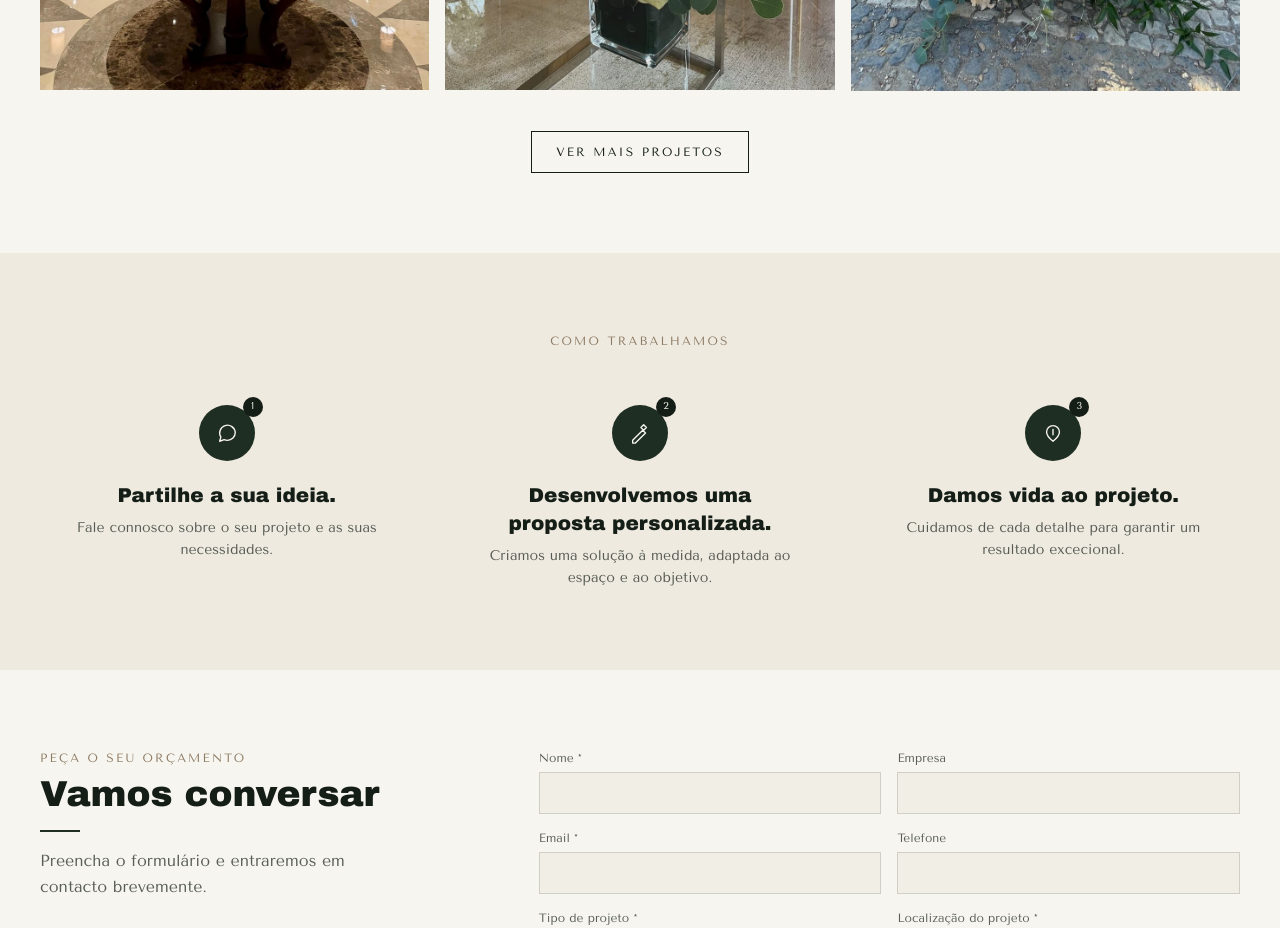
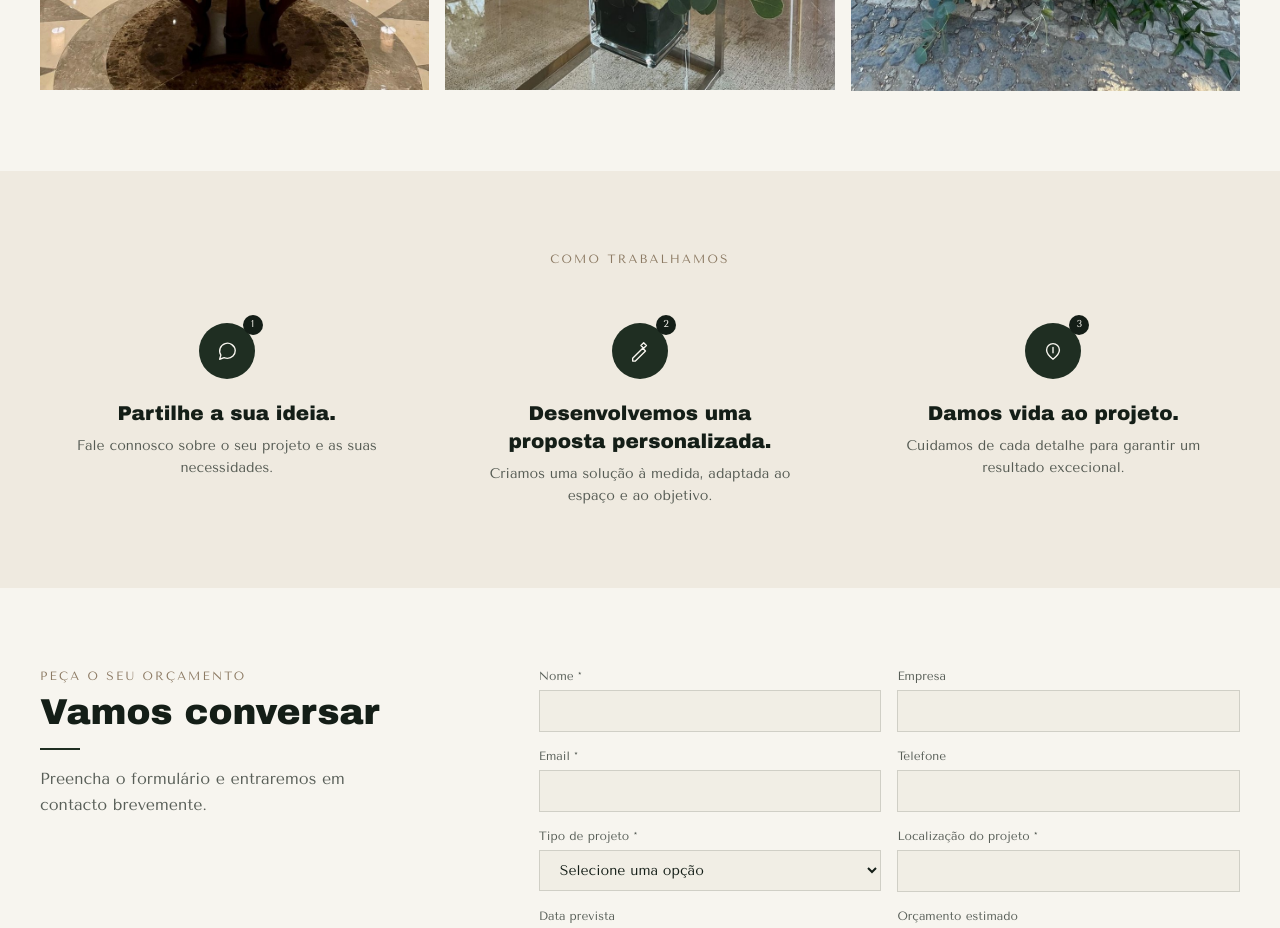
Before and after one commit to andre-torrao/ln-flowers, a Next.js app: page / in a window 1280 px wide. Shown: the part 3100-4028 px from the top of the page. Built offline with nearby package versions, Linux system fonts and the light colour scheme.

Commit message:
Add files via upload

```diff
--- a/components/Projects.jsx
+++ b/components/Projects.jsx
@@ -24,14 +24,6 @@ export default function Projects() {
             />
           ))}
         </div>
-        <div className="text-center mt-10">
-          <a
-            href="#"
-            className="inline-block border border-forest-dark px-6 py-3 text-xs tracking-widest2 uppercase hover:bg-forest hover:text-cream hover:border-forest transition-colors"
-          >
-            Ver mais projetos
-          </a>
-        </div>
       </div>
     </section>
   );
```
